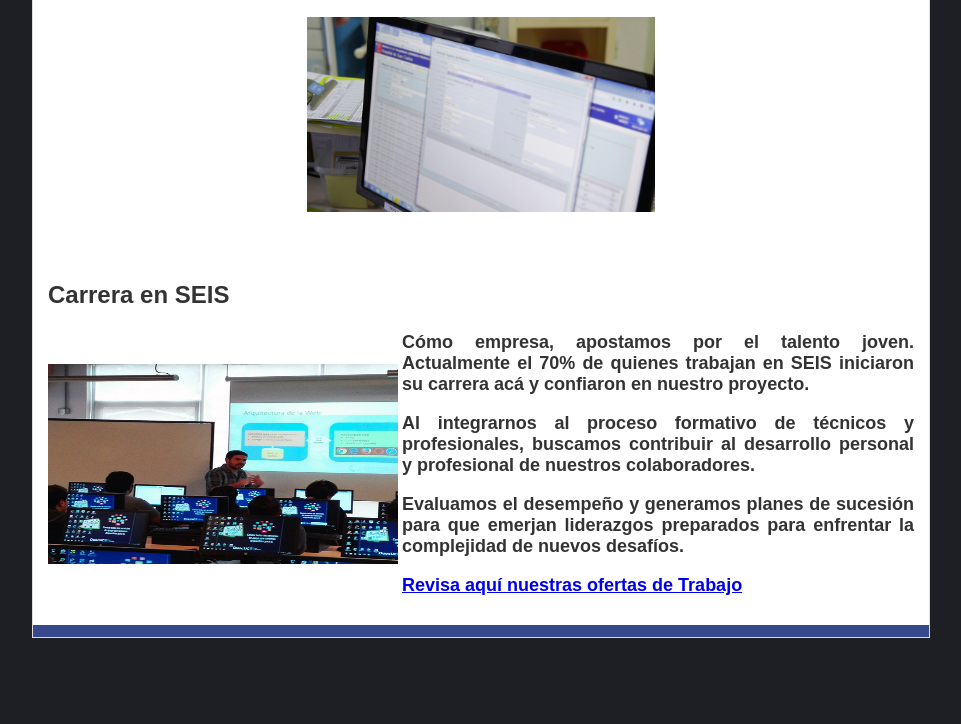
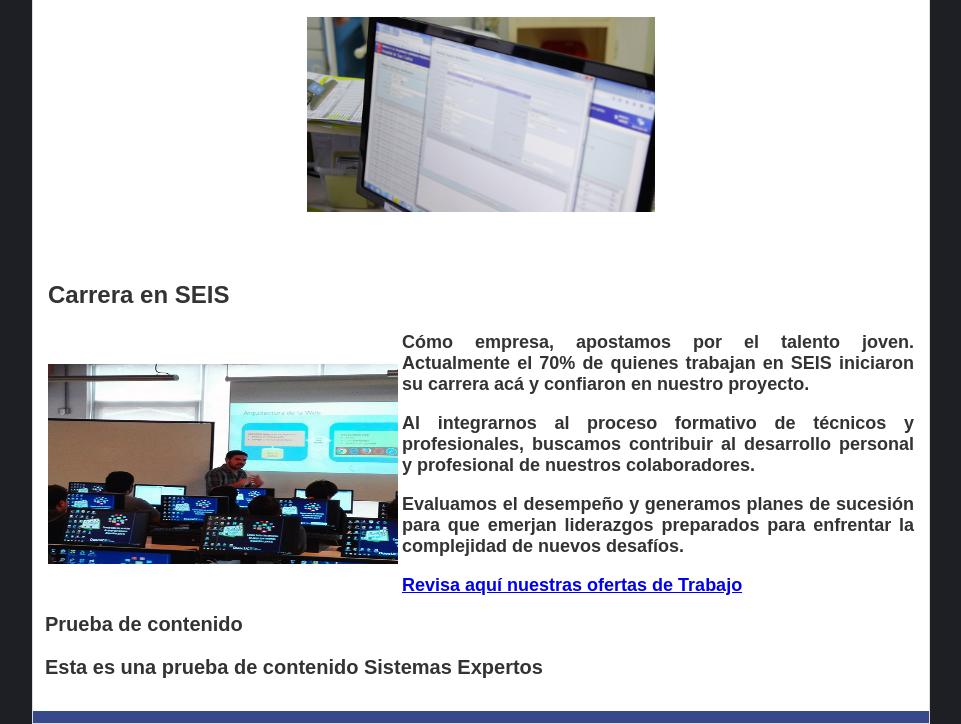
Before and after one commit to ClaudioAngelP/TallerGit, a plain HTML site: page index.html in a window 1280 px wide. Shown: the part 416-1140 px from the top of the page, without its empty margins (159-1120 px from the left). Before the commit the page ends 1054 px from the top, so only its background shows below. Drawn offline with Linux system fonts and the light colour scheme.

Commit message:
Se agrega contenido Ricardo

```diff
--- a/index.html
+++ b/index.html
@@ -51,7 +51,12 @@
                         </tr>
                     </table>
 				</div>
+                <div id="ricardo">
+                    <h1>Prueba de contenido</h1>
+                    <p>Esta es una prueba de contenido Sistemas Expertos</p>
+                </div>
             </div>
+            <div></div>
             <div id="footer">
             </div>
         </div>
```
